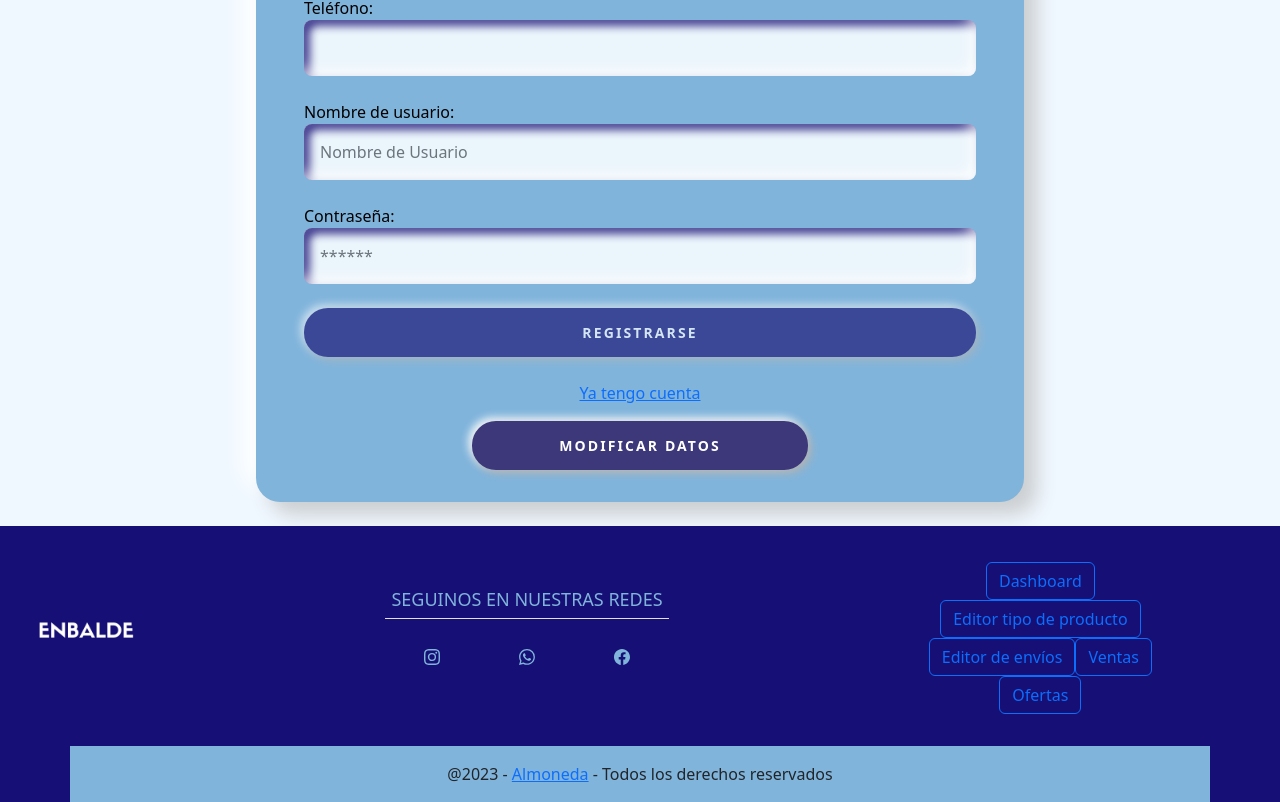
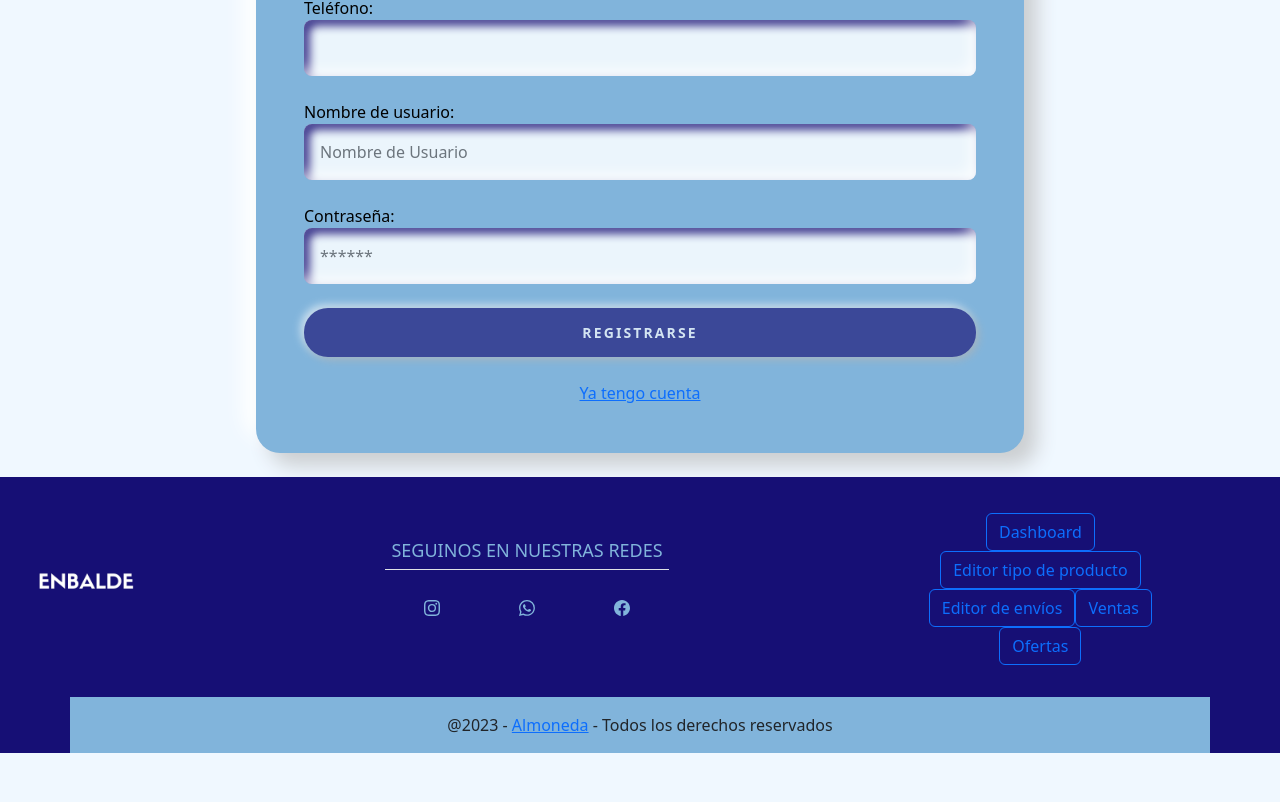
Before and after one commit to NataliaAlvarezIspc/proyecto-ispc-ecommerce, an Angular app in the folder front-end/enbalde/: page /registracion in a window 1280 px wide. Shown: the part 725-1527 px from the top of the page. After the commit the page ends 1478 px from the top, so only its background shows below. Built offline with nearby package versions, Linux system fonts and the light colour scheme.

Commit message:
eliminando botón modificar datos de registración

```diff
--- a/front-end/enbalde/src/app/pages/registracion/registracion.component.html
+++ b/front-end/enbalde/src/app/pages/registracion/registracion.component.html
@@ -121,7 +121,7 @@
 
             <button class="btn" type="submit" [disabled]="!registrarForm.valid">Registrarse</button><br>
             <p><a class="linea" [routerLink]="['/login']">Ya tengo cuenta</a></p>
-            <button class="button-second" type="button" (click)="updateProfile()">Modificar datos</button>
+
 
         </form>
     </section>
--- a/front-end/enbalde/src/app/pages/registracion/registracion.component.ts
+++ b/front-end/enbalde/src/app/pages/registracion/registracion.component.ts
@@ -27,14 +27,6 @@ export class RegistracionComponent implements OnInit {
     });
   }
 
-  updateProfile() {
-    this.registrarForm.patchValue({
-      fname: '',
-      lname: '',
-      adress: '',
-      phone: ''
-    });
-  }
 
   get fname() { return this.registrarForm.get('fname'); }
   get lname() { return this.registrarForm.get('lname'); }
```
